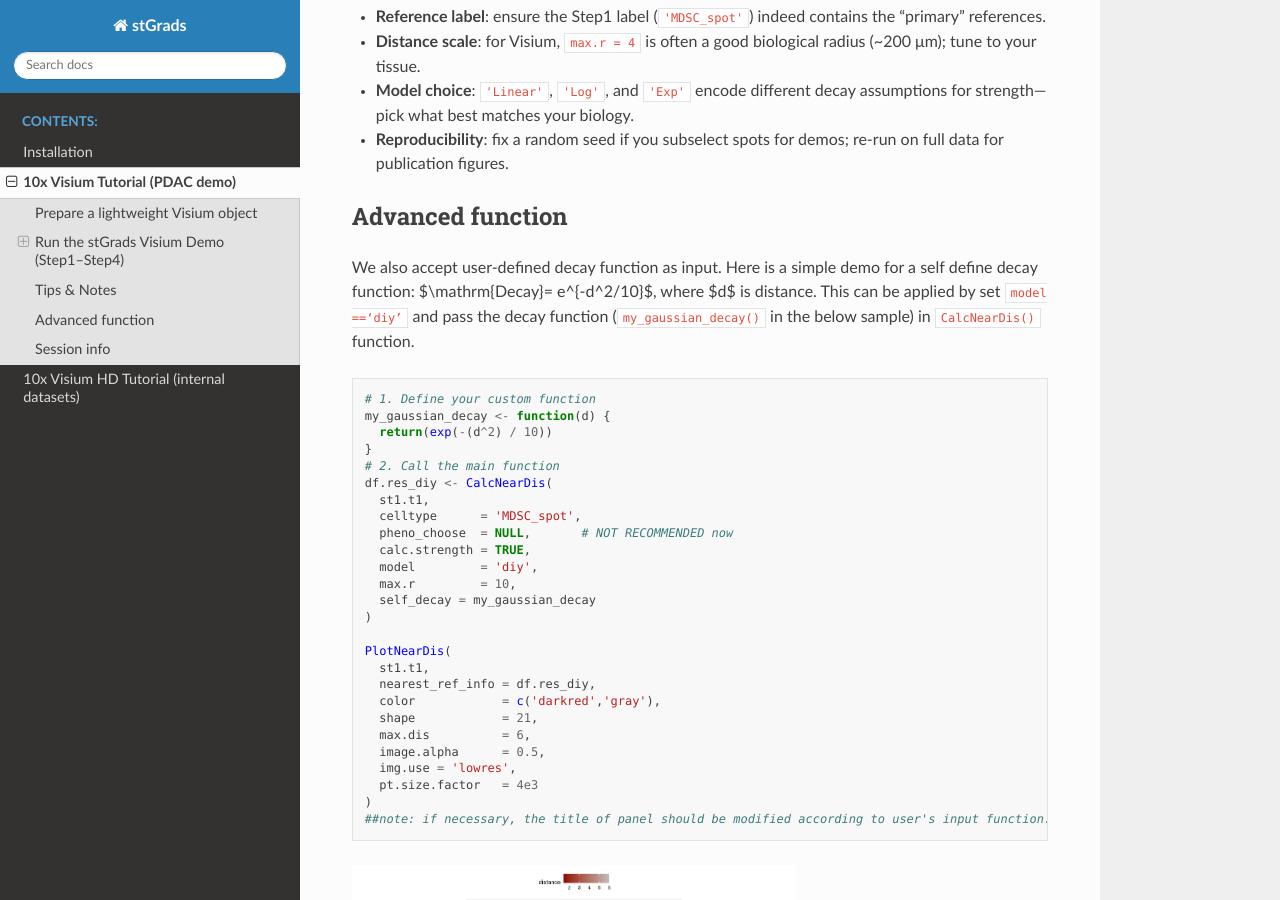
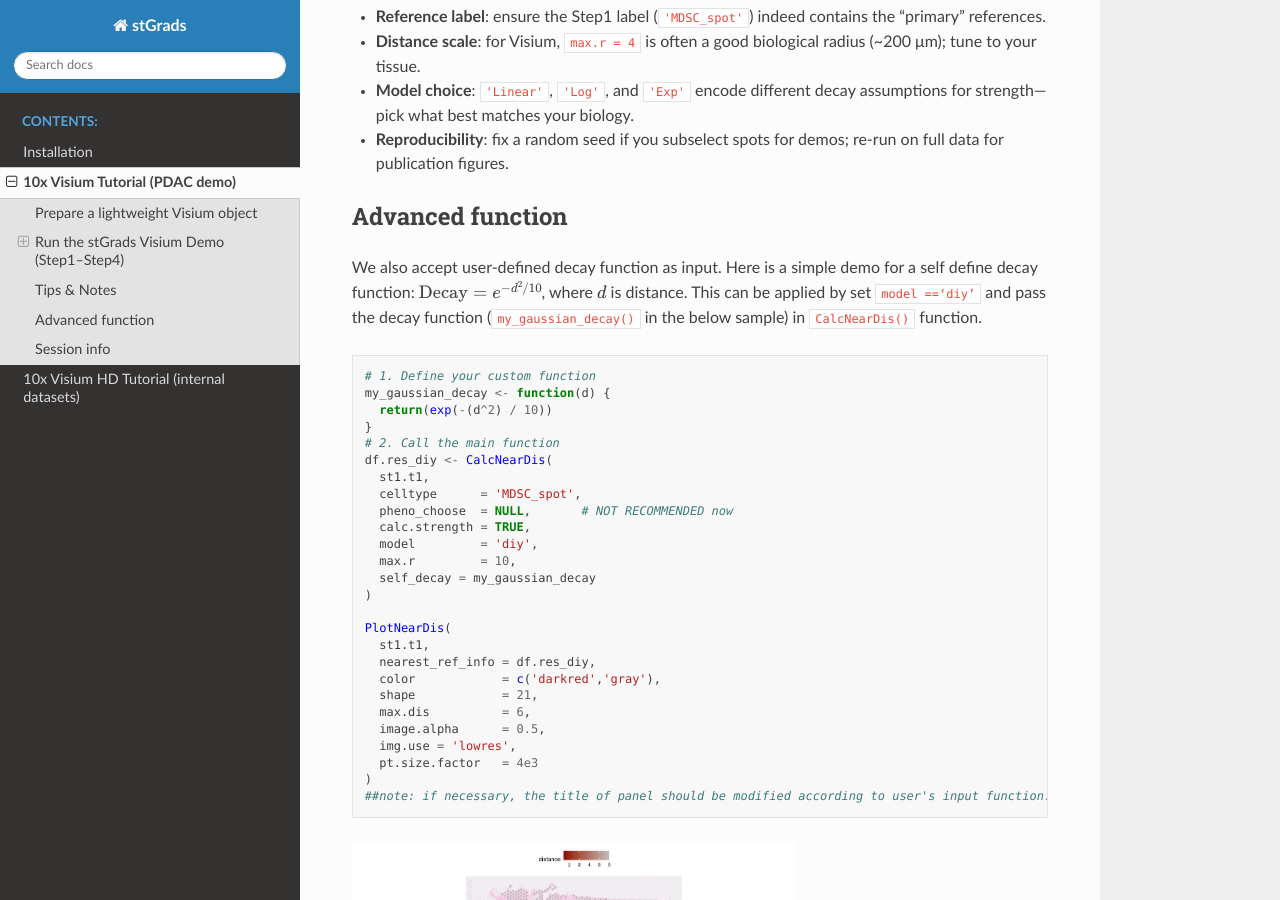
Before and after one commit to yifanfu01/stGrads_tutorial, a Sphinx documentation site: the page built from docs/t1_visium.md, in a window 1280 px wide and 900 px high, scrolled down 5848 px. Built offline with Sphinx 7.4.7 and the Read the Docs theme 3.1.0, drawn with Linux system fonts in a browser that asks for light colours.

Commit message:
support math text

```diff
--- a/docs/conf.py
+++ b/docs/conf.py
@@ -9,12 +9,15 @@
 project = 'stGrads'
 copyright = '2025, Yifan Fu'
 author = 'Yifan Fu'
-release = '0.1'
+release = '0.1.1'
 
 # -- General configuration ---------------------------------------------------
 # https://www.sphinx-doc.org/en/master/usage/configuration.html#general-configuration
 
-extensions = ["myst_parser"]
+extensions = [
+    "myst_parser",
+    "sphinx.ext.mathjax",
+]
 
 source_suffix = {
 	'.rst': 'restructuredtext',
@@ -31,3 +34,4 @@ exclude_patterns = ['_build', 'Thumbs.db', '.DS_Store']
 
 html_theme = 'sphinx_rtd_theme'
 html_static_path = ['_static']
+myst_enable_extensions = ["dollarmath", "amsmath"]
```
